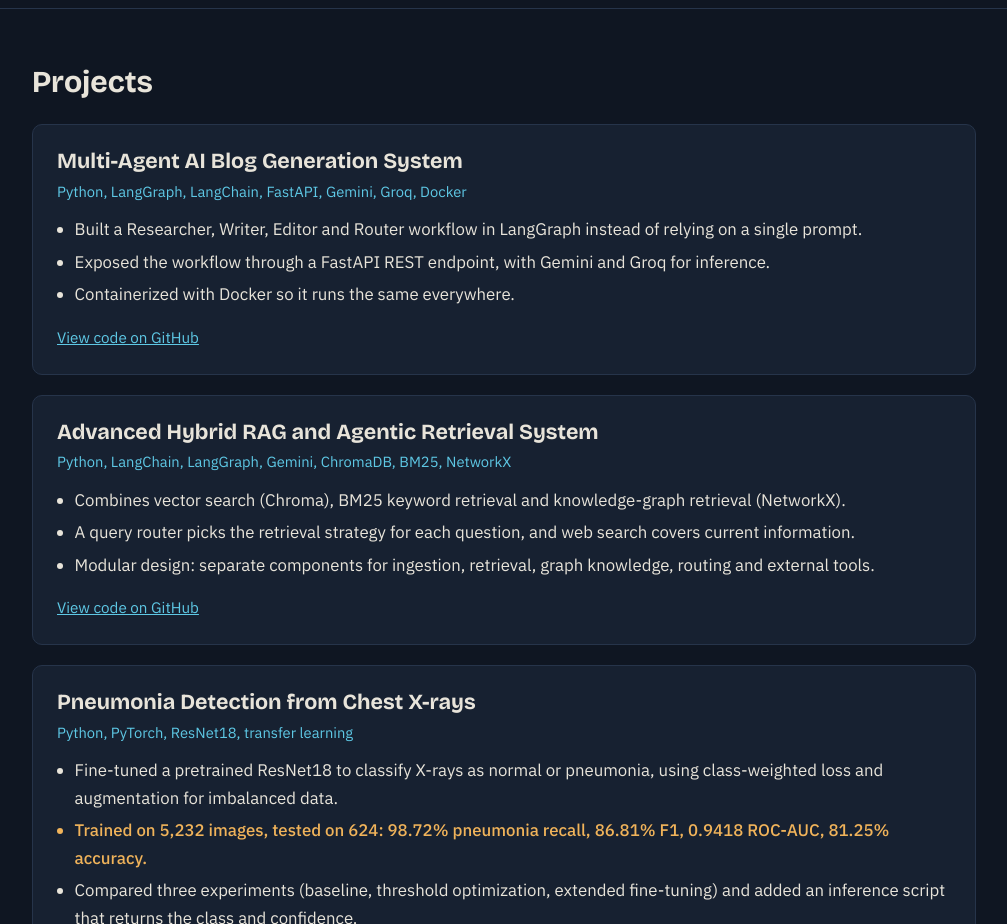
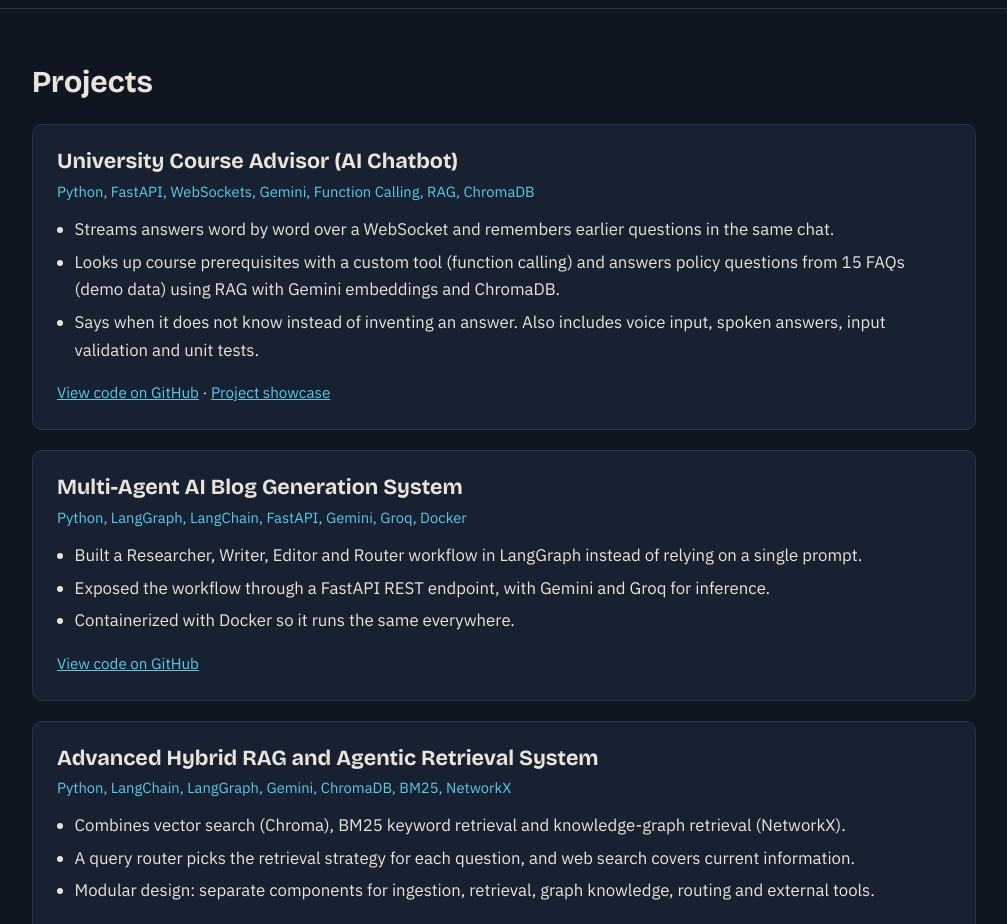
Before and after one commit to abdulrazaqkhan6070/abdulrazaqkhan6070.github.io., a plain HTML site: page index.html in a window 1280 px wide. Shown: the part 1580-2504 px from the top of the page, without its empty margins (136-1143 px from the left). Drawn offline with nearby package versions, Linux system fonts and the light colour scheme.

Commit message:
Add University Course Advisor project

```diff
--- a/index.html
+++ b/index.html
@@ -144,6 +144,16 @@ footer{border-top:1px solid var(--line);padding:1.5rem 0;color:var(--muted);font
     <div class="wrap">
       <h2>Projects</h2>
       <div class="proj">
+                <article class="card">
+          <h3>University Course Advisor (AI Chatbot)</h3>
+          <p class="stack">Python, FastAPI, WebSockets, Gemini, Function Calling, RAG, ChromaDB</p>
+          <ul>
+            <li>Streams answers word by word over a WebSocket and remembers earlier questions in the same chat.</li>
+            <li>Looks up course prerequisites with a custom tool (function calling) and answers policy questions from 15 FAQs (demo data) using RAG with Gemini embeddings and ChromaDB.</li>
+            <li>Says when it does not know instead of inventing an answer. Also includes voice input, spoken answers, input validation and unit tests.</li>
+          </ul>
+          <p class="links"><a href="https://github.com/abdulrazaqkhan6070/abdul-course-bot">View code on GitHub</a> · <a href="https://abdulrazaqkhan6070-abdul-course-bot.static.hf.space">Project showcase</a></p>
+        </article>
 
         <article class="card">
           <h3>Multi-Agent AI Blog Generation System</h3>
```
